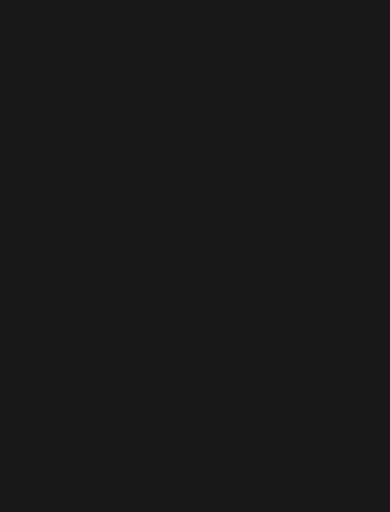
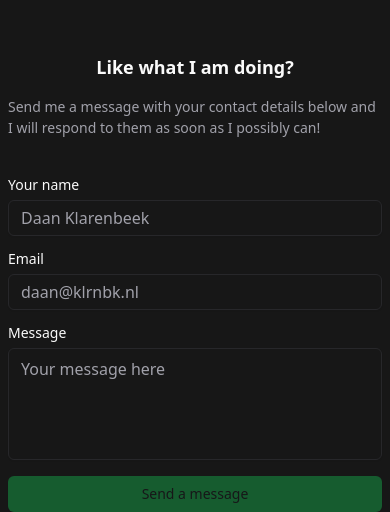
Before and after one commit to ijsKoud/klrnbk.nl, a Next.js app: page / in a window 390 px wide. Shown: the part 3608-4120 px from the top of the page. Before the commit the page ends 3282 px from the top, so only its background shows below. Built offline with nearby package versions, Linux system fonts and the light colour scheme.

Commit message:
feat(contact): responsive for mobile

```diff
--- a/src/app/page.tsx
+++ b/src/app/page.tsx
@@ -16,7 +16,7 @@ export default function Home() {
 			<div className="flex flex-col gap-y-96 mt-8">
 				<AboutMe />
 				<FeaturedWork />
-				{/* <Contact /> */}
+				<Contact />
 			</div>
 		</MainContent>
 	);
--- a/src/components/home/contact.tsx
+++ b/src/components/home/contact.tsx
@@ -5,10 +5,10 @@ export const Contact: FC = () => {
 	return (
 		<div className="flex flex-col gap-y-10 justify-center items-center">
 			<div className="flex flex-col gap-y-5 items-center justify-center">
-				<h2 id="contact" className="text-5xl leading-none font-bold">
+				<h2 id="contact" className="text-5xl leading-none font-bold max-md:text-lg">
 					Like what I am doing?
 				</h2>
-				<p className="text-lg leading-normal font-normal text-muted-foreground max-w-md">
+				<p className="text-lg leading-normal font-normal text-muted-foreground max-w-md max-md:text-sm">
 					Send me a message with your contact details below and I will respond to them as soon as I possibly can!
 				</p>
 			</div>
```
